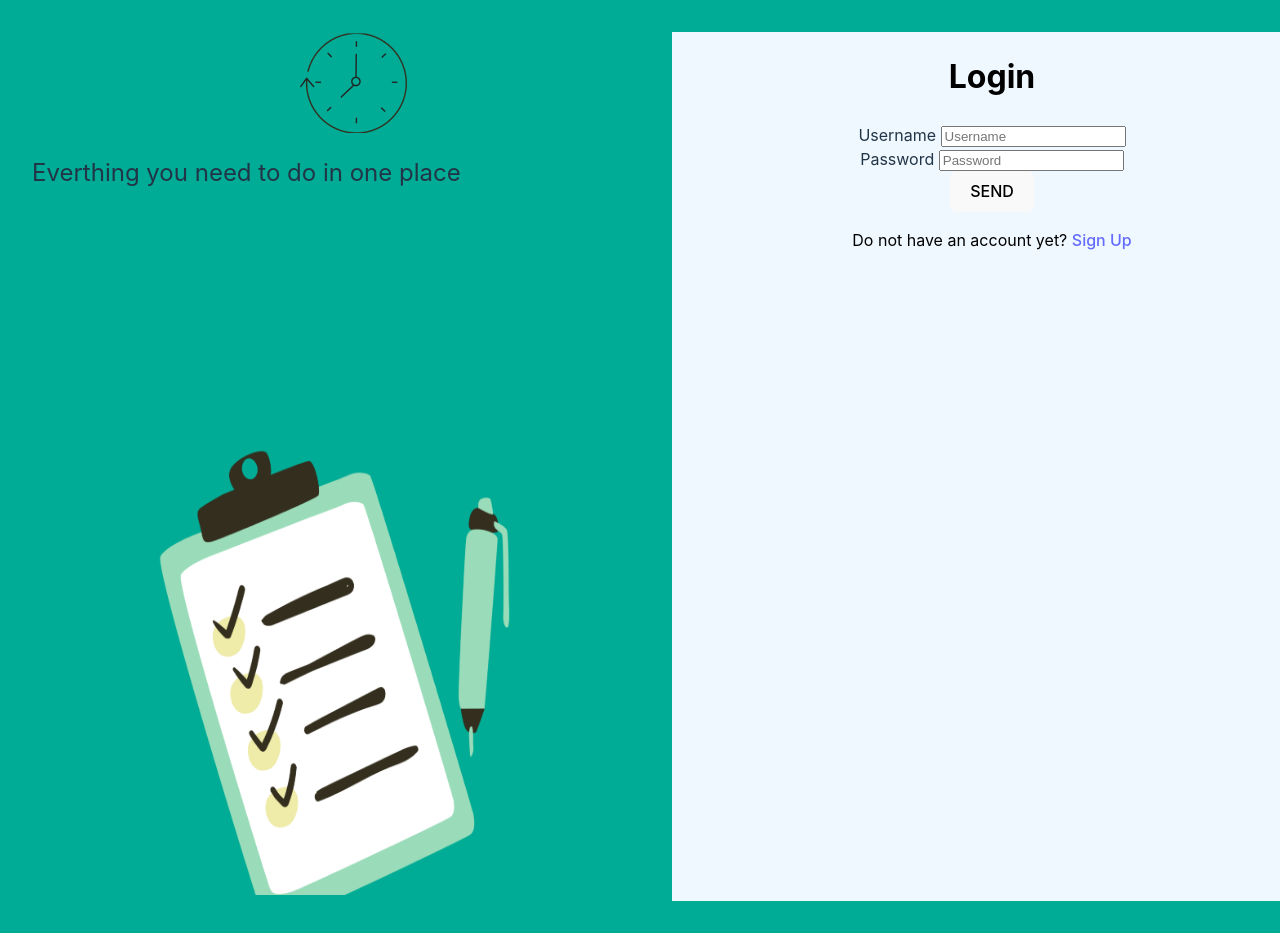
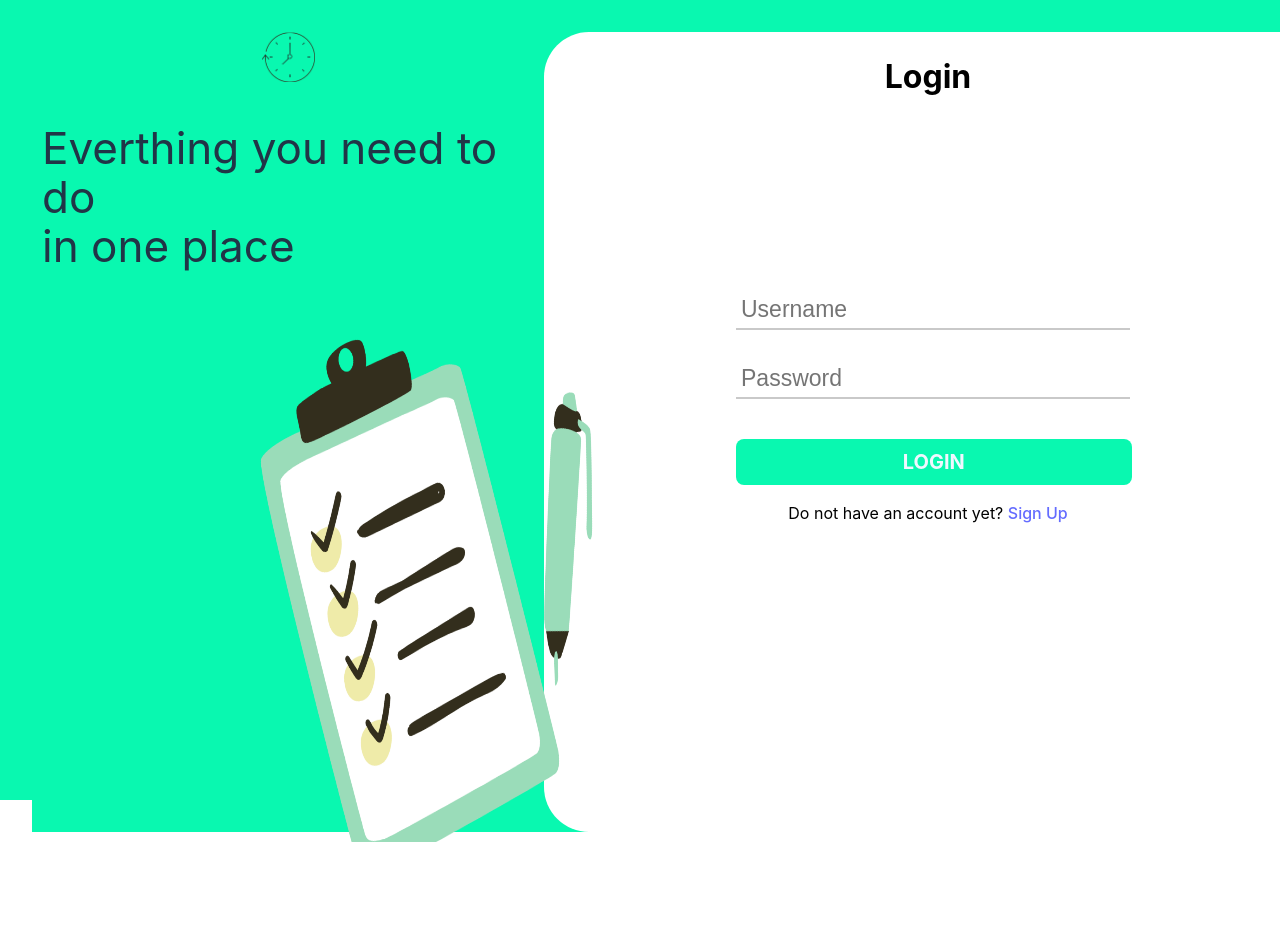
Before and after one commit to Lucas-Cunhaa/ToDo-List-Project, a React (Vite) app in the folder my-vue-app/: page / in a window 1280 px wide. Shown: the top 933 px of the page. After the commit the page ends 842 px from the top, so only its background shows below. Built offline with nearby package versions, Linux system fonts and the light colour scheme.

Commit message:
Adding login page with css

```diff
--- a/my-vue-app/src/Css/form.css
+++ b/my-vue-app/src/Css/form.css
@@ -7,3 +7,44 @@
     color: red;
 
 }
+.form{
+    height: 100px;
+    width: 50%;
+    margin: 20% 25%;
+}
+.form-group{
+   display: flex;
+   flex-direction: column;
+   justify-content: center;
+}
+input{
+  margin: 15px 0;
+  position: relative;
+  width: 100%;
+  padding: 5px;
+  color: rgb(0, 0, 0);
+  border : 0;
+  border-bottom: 2px solid rgb(201, 201, 201);
+  font-size: 23px;
+  outline: 0;
+}
+
+input:focus{
+    border-bottom: 2px solid rgb(9, 248, 176);
+}
+
+.submit-button{
+    background-color: rgb(9, 248, 176);
+    color: aliceblue;
+    width: 103%;
+    margin-top: 25px;
+
+}
+strong{
+    font-size: 20px;
+}
+.submit-button:hover {
+    transition: 0.5s;
+    background-color: aliceblue;
+    color: rgb(0, 0, 0);
+}
--- a/my-vue-app/src/Css/formPage.css
+++ b/my-vue-app/src/Css/formPage.css
@@ -1,20 +1,25 @@
+
 body {
-    margin: 0%;
+    padding: 0;
+    margin: 0;
+    box-sizing: border-box;
     display: flex;
     flex-direction: row;
-    background-color: rgb(0, 172, 149);
+    background-color: rgb(9, 248, 176);
     width: 100vw;
-    height: 100%;
-
+    height: 100vh;
 }
 .top-side {
-    width: 50%;
+    width: 40%;
+    position: relative;
 }
+
 h2{
-    font-size: 24px;
+    font-size: 44px;
     font-weight: 400;
-    line-height: 28.92px;
+    line-height: 48.92px;
     text-align: left;
+    margin-left: 10px;
 
 }
 h1{
@@ -23,27 +28,35 @@ h1{
 p{
     color: black;
 }
+.clock-img{
+width: 53.66px;
+height: 49.8px;
+top: 11.68px;
+left: 19.88px;
+gap: 0px;
+opacity: 0px;
+
+}
 .notebook-img {
-    width: 431.96px;
-    height: 495.71px;
-    top: 278.92px;
-    left: 47.7px;
+    width: 80%;
+    height: 70%;
+    top: 50%;
+    left: 50%;
     gap: 0px;
     opacity: 0px;
-    angle: 10.3 deg;
-    margin-top: 30%;
-}
-clock-img {
-    width: 53.66px;
-    height: 49.8px;
-    top: 11.68px;
-    left: 19.88px;
-    gap: 0px;
-    opacity: 0px;
+    position: absolute;
+    margin-top: -150px;
+    margin-left: -50px;
+
+
 }
 .form-content {
+    background-color: rgb(255, 255, 255);
+    width: 60%;
+    border-top-left-radius: 45px;
+    border-bottom-left-radius: 45px;
+    text-align: center;
     display: flex;
     flex-direction: column;
-    background-color: aliceblue;
-    width: 50%;
+
 }
--- a/my-vue-app/src/components/FormLogin.tsx
+++ b/my-vue-app/src/components/FormLogin.tsx
@@ -19,18 +19,19 @@ const FormLogin =  () => {
 
     return (
         <>
-        <div className="form-login">
-            <div className="form-login-group">
-                <label> Username </label>
+        <div className="form">
+            <div className="form-group">
+
                 <input type="text" placeholder="Username" {...register("username", { required: true})} />
             </div>
-            <div className="form-login-group">
-                <label> Password </label>
+            <div className="form-group">
+
                 <input type="password" placeholder="Password" {...register("password", { required: true})}/>
             </div>
-            <div className="form-login-group">
-                <button className="submit-button" onClick={() => handleSubmit(onSubmit)()}> SEND </button>
+            <div className="form-group">
+                <button className="submit-button" onClick={() => handleSubmit(onSubmit)()}> <strong> LOGIN </strong></button>
             </div>
+            <p> Do not have an account yet? <a href="">Sign Up</a></p>
         </div>
         </>
     )
--- a/my-vue-app/src/index.css
+++ b/my-vue-app/src/index.css
@@ -3,9 +3,8 @@
   line-height: 1.5;
   font-weight: 400;
 
-  color-scheme: light dark;
   color: rgba(255, 255, 255, 0.87);
-  background-color: #242424;
+
 
   font-synthesis: none;
   text-rendering: optimizeLegibility;
@@ -35,13 +34,8 @@ button {
   cursor: pointer;
   transition: border-color 0.25s;
 }
-button:hover {
-  border-color: #646cff;
-}
-button:focus,
-button:focus-visible {
-  outline: 4px auto -webkit-focus-ring-color;
-}
+
+
 
 @media (prefers-color-scheme: light) {
   :root {
--- a/my-vue-app/src/pages/LoginPage.tsx
+++ b/my-vue-app/src/pages/LoginPage.tsx
@@ -6,17 +6,19 @@ const FormPage = () => {
         <body>
             <div className='top-side'>
                 <img className="clock-img" src="\src\assets\clock.png" alt="Clock" />
-                <h2> Everthing you need to do in one place</h2>
+                <h2> Everthing you need to do <br></br>in one place</h2>
+
                 <img className="notebook-img" src="\src\assets\loginNoteBoard.png" alt="Note Board" />
+
             </div>
 
 
             <div className="form-content">
-                <h1> Login </h1>
+            <h1> Login </h1>
             <FormLogin>
 
             </FormLogin>
-            <p> Do not have an account yet? <a href="">Sign Up</a></p>
+
             </div>
         </body>
         </>
```
